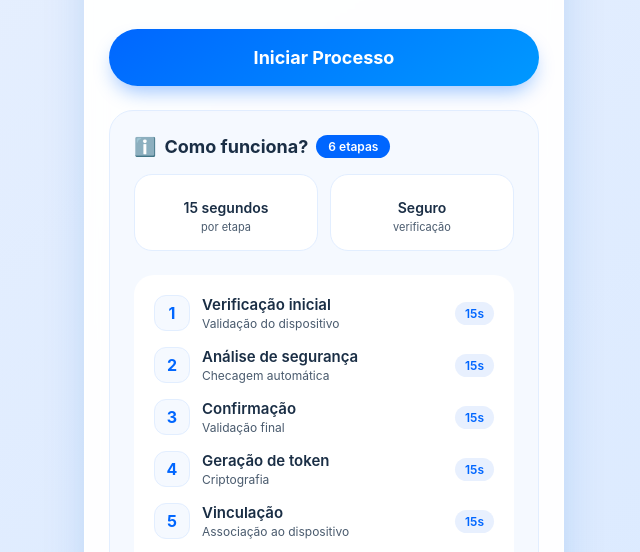
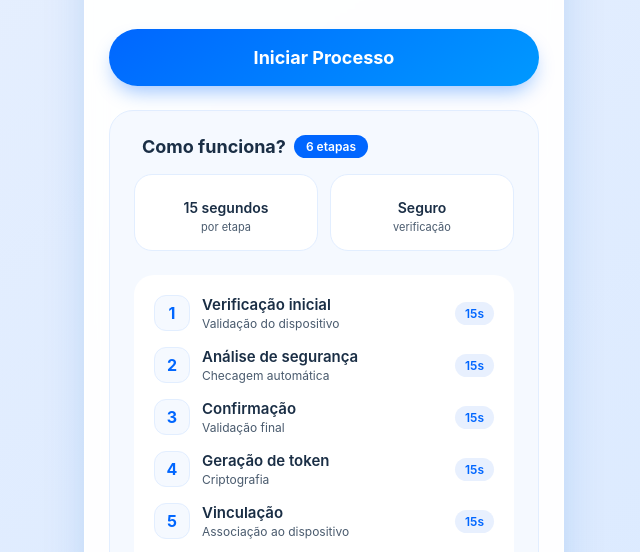
Before and after one commit to CardosoB8/GeradordesinaisTako, a website: page public/index.html in a window 1280 px wide. Shown: the part 223-775 px from the top of the page, without its empty margins (316-956 px from the left). Drawn offline with Linux system fonts and the light colour scheme.

Commit message:
Update index.html

```diff
--- a/public/index.html
+++ b/public/index.html
@@ -275,7 +275,7 @@
             <!-- Card informativo -->
             <div class="info-card">
                 <div class="info-title">
-                    <span>ℹ️</span> Como funciona?
+                    <span></span> Como funciona?
                     <span class="info-badge">6 etapas</span>
                 </div>
 
```
